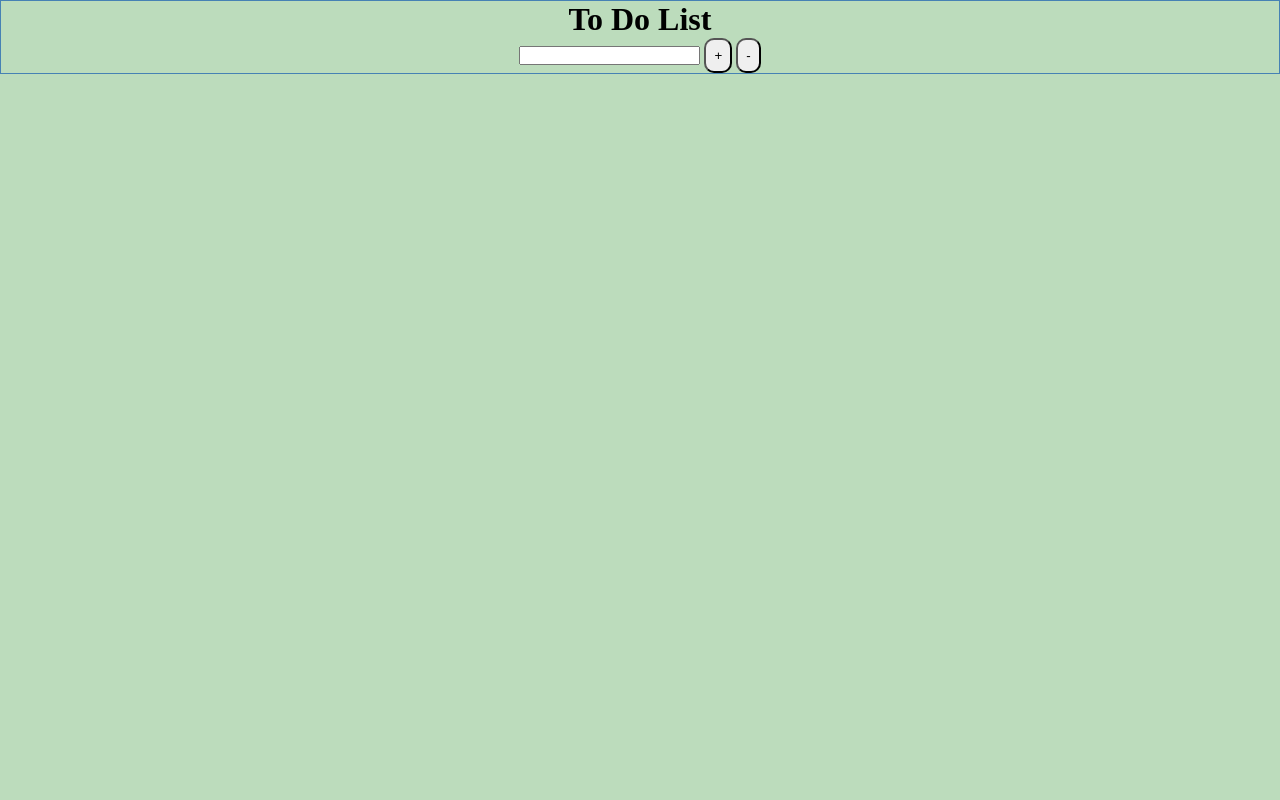
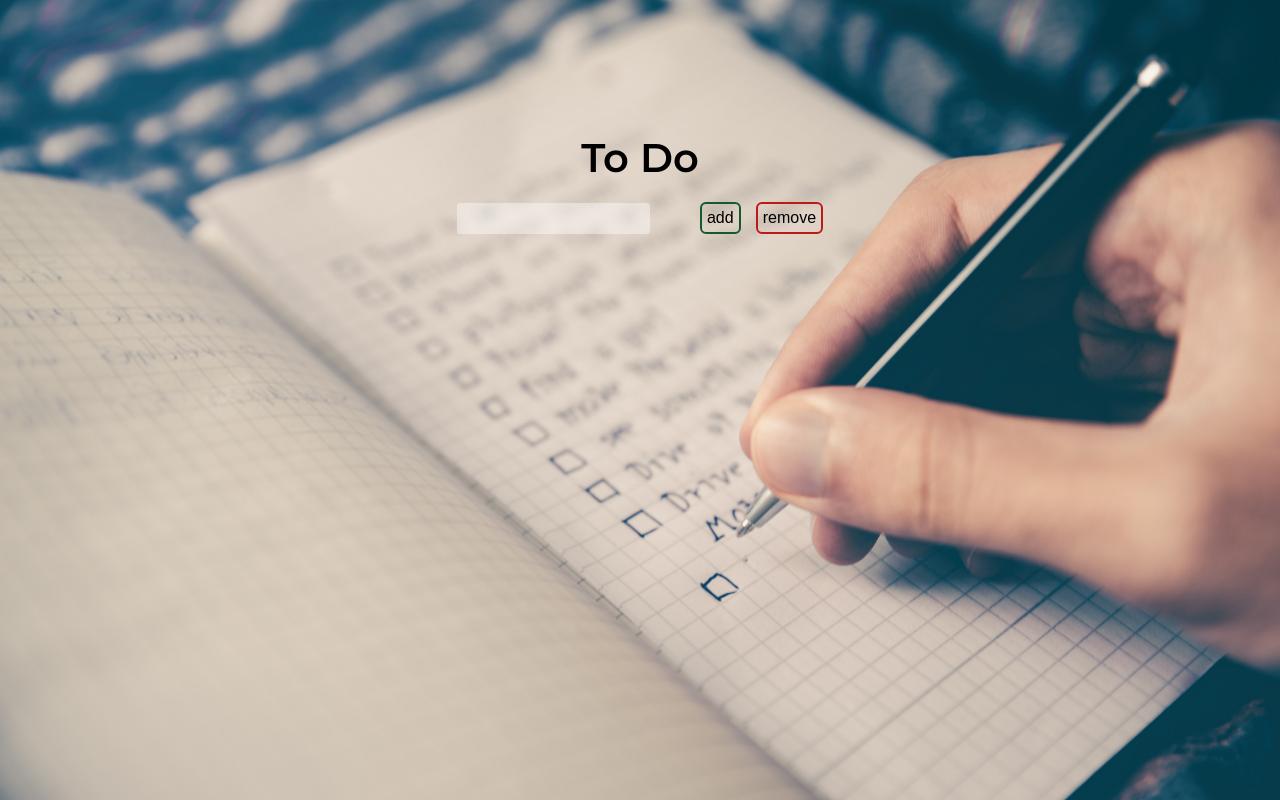
Before and after one commit to koebe1/to-do-list, a plain HTML site: page index.html in a window 1280 px wide. Drawn offline with Linux system fonts and the light colour scheme.

Commit message:
updated to-do

```diff
--- a/css/main.css
+++ b/css/main.css
@@ -1,3 +1,7 @@
+
+@import url('https://fonts.googleapis.com/css2?family=Montserrat:wght@600&display=swap');
+
+
 * {
     padding: 0px;
     margin: 0px;
@@ -6,24 +10,96 @@
 html, body {
     height: 100%;
     width: 100%;
-    background-color: rgba(150,200,150,0.4);
 }
 
+
+
+body {
+    background-image: url('../images/glenn-carstens-peters-RLw-UC03Gwc-unsplash.jpg');
+    background-position: center;
+    background-size: cover;
+
+    background-repeat: no-repeat;
+    display:  grid;
+    grid-template-columns: repeat(4, 1fr);
+    grid-template-rows: repeat(6, 1fr);
+
+
+}
 .list-container {
     display: flex;
     flex-direction: column;
     align-items: center;
-    border: 1px solid steelblue;
+    grid-column: span 2/4;
+    grid-row: 2/span 4;
 }
 
-.addItem {
-
-    border-radius: 10px;
-    padding: 8px;
+.list-container > h1 {
+    font-size: 40px;
+    font-family: 'Montserrat', sans-serif;
 }
 
-.removeItem {
+.one-line {
+    display:flex;
+    justify-content: center;
+    align-items: center;
+    width: 80%;
+    padding: 20px 0;
+}
 
-    border-radius: 10px;
+#todoInput {
+    margin-right: 50px;
+    border: none;
+    background-color: rgba(255, 255, 255, 0.4);
     padding: 8px;
+    border-radius: 3px;
+    outline: none;
+    //outline: 0.5px solid rgba(0, 0, 0, 0.2);
+
 }
+
+.add-button {
+    font-size: 1rem;
+    color: black;
+    background-color: transparent;
+    border: 2px solid rgba(22, 89, 44,1);
+    padding: 5px;
+    border-radius: 6px;
+    margin-right: 15px;
+    outline: none;
+}
+
+.add-button:active{
+    background-color: rgba(22, 89, 44,0.2);
+}
+.remove-button {
+    font-size: 1rem;
+    color: black;
+    background-color: transparent;
+    border: 2px solid rgba(189, 25, 25,1);
+    padding: 5px;
+    border-radius: 6px;
+    outline: none;
+}
+.remove-button:active{
+    background-color: rgba(189, 25, 25,0.1);
+}
+
+.list {
+    background-color: rgba(255,255,255,0.4);
+    width: 60%;
+
+}
+
+#todoList > li {
+    font-size: 16px;
+    font-family: 'Montserrat', sans-serif;
+    letter-spacing: 0.08rem;
+    margin: 5px;
+    list-style: none;
+}
+
+#todoList > li:before {
+    margin-right: 15px;
+    content: attr(circle) "\3007";
+}
--- a/index.html
+++ b/index.html
@@ -4,7 +4,7 @@
     <meta charset="UTF-8">
     <meta name="viewport" content="width=device-width, initial-scale=1.0">
     <meta http-equiv="X-UA-Compatible" content="ie=edge">
-    <title>Shopping-List</title>
+    <title>To-Do-List</title>
     <script defer type="text/javascript" src="./script.js"></script>
 </head>
 <style>
@@ -12,13 +12,17 @@
 </style>
 <body>
     <div class="list-container">
-        <h1>To Do List</h1>
-        <form id="todoForm" action="index.html" method="post">
-            <input id="todoInput" type="text" name="" value="">
-            <button class="addItem" type="button" name="button" onclick="addItem()">+</button>
-            <button class="removeItem" type="button" name="button" onclick="removeItem()">-</button>
-        </form>
-        <ol id="todoList"></ol>
+            <h1>To Do</h1>
+        <div class="one-line">
+
+                <input id="todoInput" autocomplete="off" type="text" name="" value="">
+                <button class="add-button" type="button" name="button" onclick="addItem()">add</button>
+                <button class="remove-button" type="button" name="button" onclick="removeItem()">remove</button>
+
+        </div>
+        <div class="list">
+            <ol id="todoList"></ol>
+        </div>
     </div>
 </body>
 </html>
--- a/script.js
+++ b/script.js
@@ -1,5 +1,6 @@
 // Create a to do list app
 const addItem = () => {
+    const inputField = document.getElementById("todoInput");
     const item = document.getElementById("todoInput").value;
     const text = document.createTextNode(item);
     const newItem = document.createElement("li");
@@ -7,11 +8,11 @@ const addItem = () => {
 
     newItem.appendChild(text);
     list.appendChild(newItem);
+    inputField.value = "";
+
 }
 
 const removeItem = () => {
     const list = document.getElementById('todoList');
-    const lastItem = list.lastElementChild;
-    const remove = lastItem.remove();
-
+    const remove = list.lastElementChild.remove();
 }
```
Also changed, not shown: images/781064.jpg (added), images/glenn-carstens-peters-RLw-UC03Gwc-unsplash.jpg (added).
